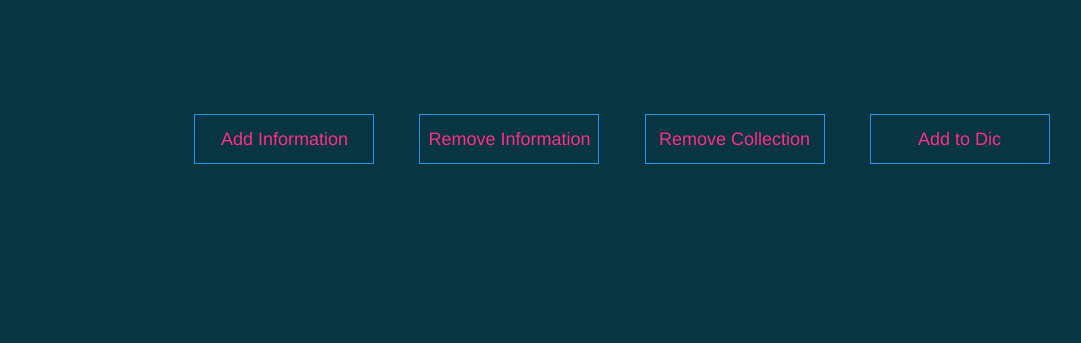
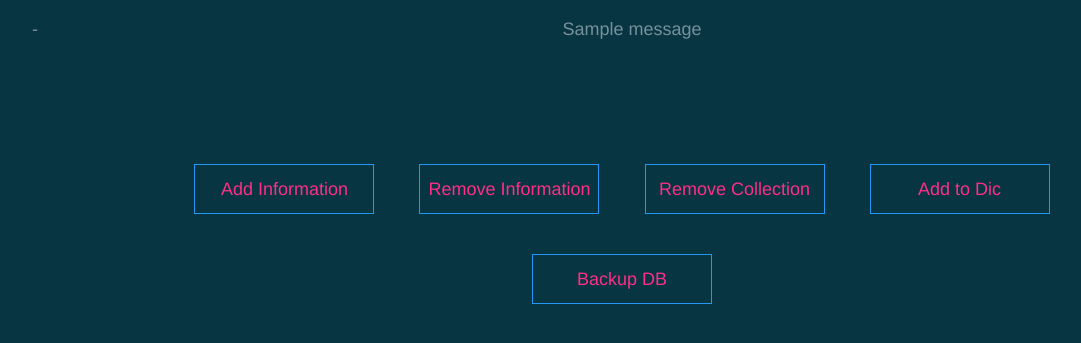
Before and after one commit to Muxi-Studio/ChatBot, a Flask app: page /auth/ in a window 1280 px wide. Shown: the part 86-429 px from the top of the page, without its empty margins (18-1099 px from the left). Run offline with Flask 2, Linux system fonts and the light colour scheme; one stand-in notice (Sample message) is shown.

Commit message:
update dump interface

```diff
--- a/chatbot/app/auth/templates/index.html
+++ b/chatbot/app/auth/templates/index.html
@@ -9,6 +9,17 @@
     </head>
     <body class="hack solarized-dark">
         <header>All The Collections</header>
+        <div>
+            {% with messages = get_flashed_messages() %}
+            {% if messages %}
+                <ul class=flashes>
+                {% for message in messages %}
+                <li>{{ message }}</li>
+                {% endfor %}
+                </ul>
+            {% endif %}
+            {% endwith %}
+        </div>
         <div class="btn-box">
             {% for collection in collections %}
                 {% if collection != 'system.indexes' %}
@@ -30,6 +41,9 @@
             <button class="btn_index btn btn-primary btn-ghost">
                 <a href="{{ url_for('auth.addtodic') }}">Add to Dic</a>
             </button>
+            <button class="btn_index btn btn-primary btn-ghost">
+                <a href="{{ url_for('auth.backup') }}">Backup DB</a>
+            </button>
         </div>
     </body>
 </html>
--- a/chatbot/app/auth/views.py
+++ b/chatbot/app/auth/views.py
@@ -95,3 +95,9 @@ def addtodic():
             flash("Please complete the blanks!")
         return redirect(url_for('auth.addtodic'))
     return render_template('addtodic.html')
+
+@auth.route('/backup/', methods=['GET', 'POST'])
+def backup():
+    os.system('cd /usr/local/mongodb/bin;./mongodump -h {h} -d chatbot -o {o}'.format(h=os.environ.get('MONGODB_URL'),o=os.getcwd()+'/mongodump'))
+    flash("DB has been dumped!")
+    return redirect(url_for('auth.index'))
```
Also changed, not shown: 1 other file.
